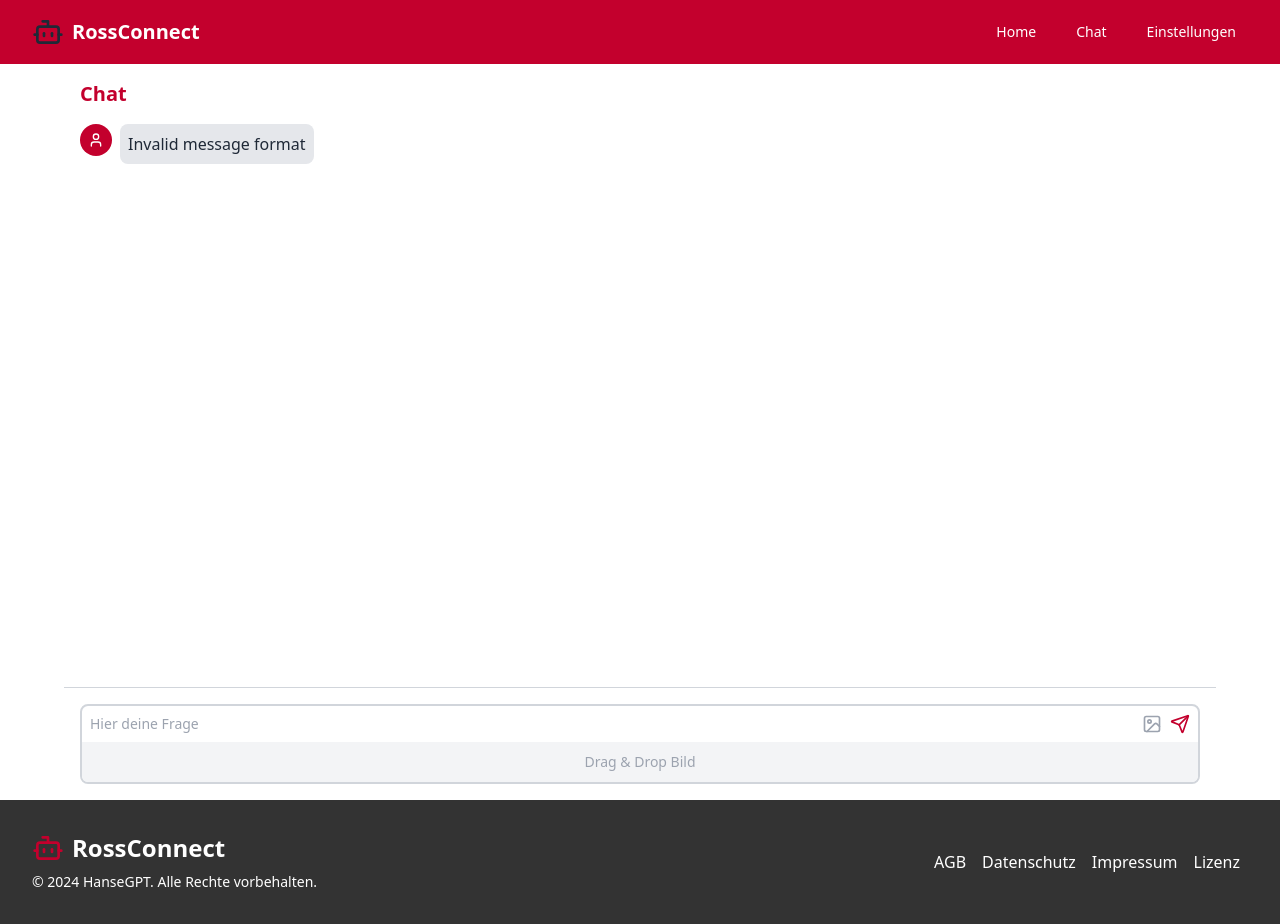
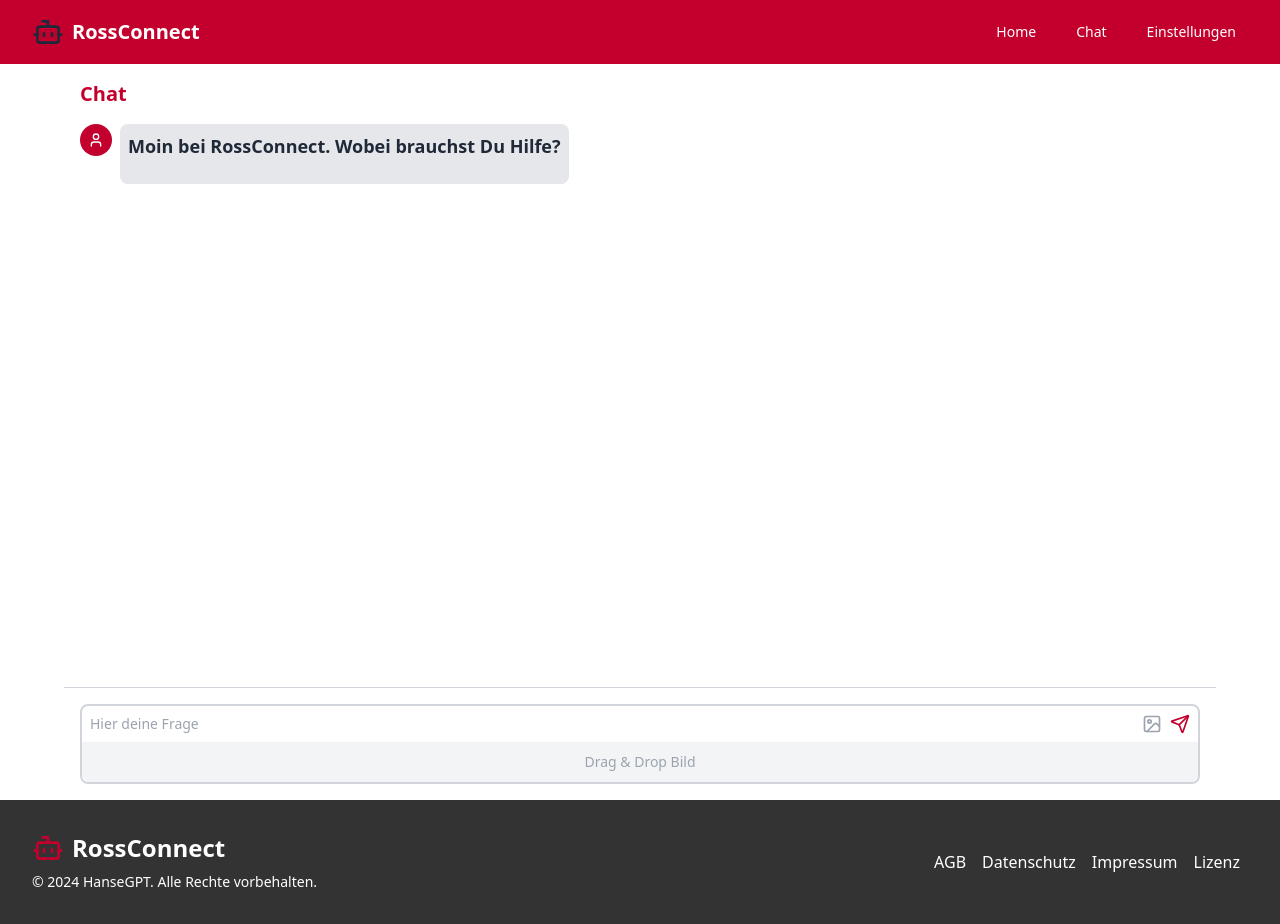
Before and after one commit to Hansehart/HanseGPT, a React (Vite) app in the folder frontend/artifact/: page /chat in a window 1280 px wide. Built offline with nearby package versions, Linux system fonts and the light colour scheme.

Commit message:
add: regenrate button

```diff
--- a/frontend/artifact/src/components/chat/Message.tsx
+++ b/frontend/artifact/src/components/chat/Message.tsx
@@ -4,27 +4,28 @@ import LoadingPhrase from "../basics/LoadingPhrase";
 const Message = ({ message }) => {
   const isUser = message.sender === "user";
 
-  const renderEmployeeInfo = (resultText) => {
-    if (!Array.isArray(resultText) || resultText.length === 0 || typeof resultText[0] !== 'string') {
-      return <div>Invalid message format</div>;
-    }
-
-    const text = resultText[0];
-    const employees = text.split("\n\n").filter(emp => emp.trim() !== "");
-
+  const renderEmployeeInfo = (text) => {
+    const employees = text.split("\n\n");
     return employees.map((employee, index) => {
       const lines = employee.split("\n");
-      const [name, role] = lines[0].split(", ");
+      const name = lines[0];
       const emailLine = lines.find((line) => line.startsWith("Mail:"));
       const phoneLine = lines.find((line) => line.startsWith("Telefon:"));
       const email = emailLine ? emailLine.split(": ")[1] : "";
       const phone = phoneLine ? phoneLine.split(": ")[1] : "";
-      const description = lines.slice(3).join("\n");
 
       return (
         <div key={index} className="mb-4">
           <div className="font-bold text-lg">{name}</div>
-          <div className="text-sm text-gray-600 mb-1">{role}</div>
+          {lines.slice(1).map(
+            (line, lineIndex) =>
+              !line.startsWith("Mail:") &&
+              !line.startsWith("Telefon:") && (
+                <div key={lineIndex} className="text-sm">
+                  {line}
+                </div>
+              )
+          )}
           {email && (
             <a
               href={`mailto:${email}`}
@@ -43,7 +44,6 @@ const Message = ({ message }) => {
               {phone}
             </a>
           )}
-          <div className="text-sm mt-1">{description}</div>
         </div>
       );
     });
```
